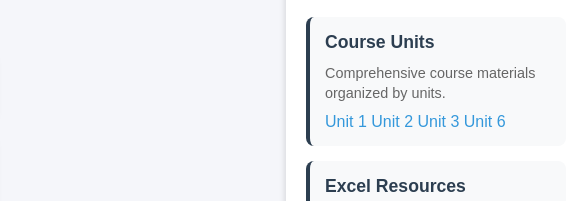
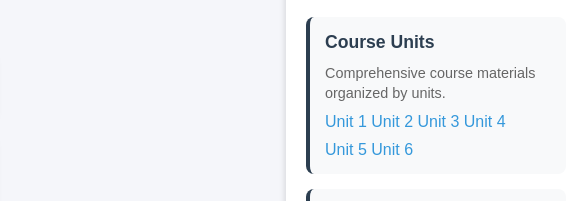
Before and after one commit to BRIGHTENSKILLS/bskyoutube, a website: page index.html in a window 1280 px wide. Shown: the part 131-332 px from the top of the page, 694-1280 px from the left. Drawn offline with Linux system fonts and the light colour scheme.

Commit message:
index.html

```diff
--- a/index.html
+++ b/index.html
@@ -342,6 +342,8 @@
                     <a href="materials/resources/UNIT 1.pdf" target="_blank">Unit 1</a>
                     <a href="materials/resources/UNIT 2.pdf" target="_blank">Unit 2</a>
                     <a href="materials/resources/UNIT 3.pdf" target="_blank">Unit 3</a>
+                    <a href="materials/resources/UNIT 4.pdf" target="_blank">Unit 4</a>
+                    <a href="materials/resources/UNIT 5.pdf" target="_blank">Unit 5</a>
                     <a href="materials/resources/UNIT 6.pdf" target="_blank">Unit 6</a>
                 </div>
                 <div class="material-item">
```
